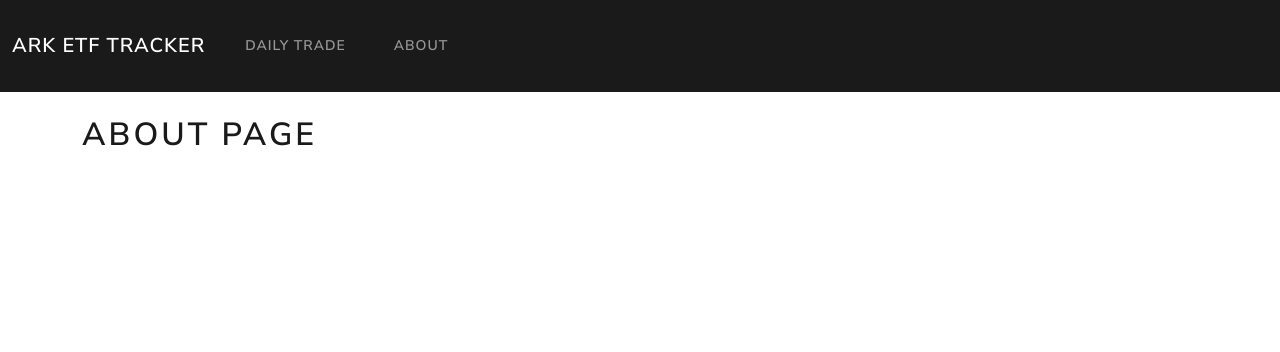
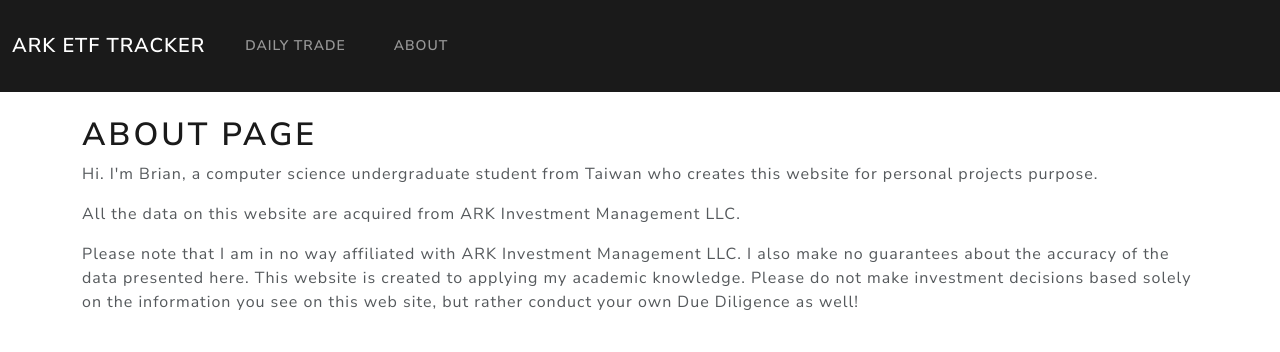
Before and after one commit to brianlulu/arketf, a Django app: page /about/ in a window 1280 px wide. Shown: the top 352 px of the page. Run offline with Django 3.2, Linux system fonts and the light colour scheme; some libraries are stand-ins or nearby versions.

Commit message:
Edited About.html

```diff
--- a/arketf/main/templates/main/about.html
+++ b/arketf/main/templates/main/about.html
@@ -3,5 +3,8 @@
     </head>
     <body>
        <h1>ABOUT PAGE</h1>
+       <p>Hi. I'm Brian, a computer science undergraduate student from Taiwan who creates this website for personal projects purpose.</p>
+       <p>All the data on this website are acquired from ARK Investment Management LLC. </p>
+       <p>Please note that I am in no way affiliated with ARK Investment Management LLC. I also make no guarantees about the accuracy of the data presented here. This website is created to applying my academic knowledge. Please do not make investment decisions based solely on the information you see on this web site, but rather conduct your own Due Diligence as well!</p>
     </body>
 {% endblock content %}
```
Also changed, not shown: 1 other file.
